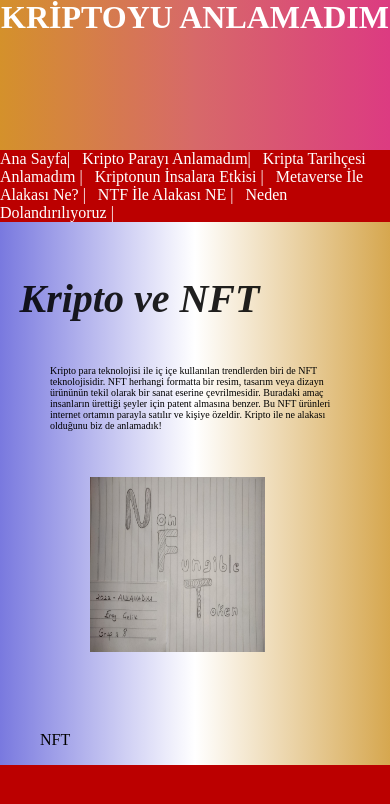
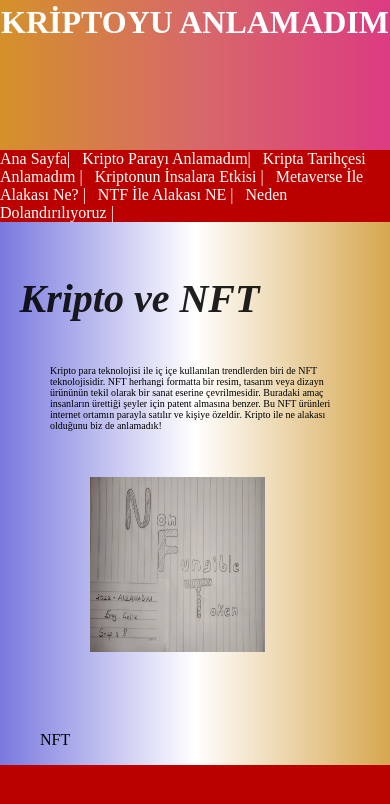
Before and after one commit to anlamadimkku/anlamadimkku.github.io, a plain HTML site: page kriptoNft.html in a window 390 px wide. Drawn offline with Linux system fonts and the light colour scheme.

Commit message:
Update kriptoyuAnlamadım.css

```diff
--- a/kriptoyuAnlamadım.css
+++ b/kriptoyuAnlamadım.css
@@ -118,7 +118,7 @@ ul{
    }
 
     h1{
-        line-height: 35px;
+        line-height: 45px;
 
     }
     ul{
```
